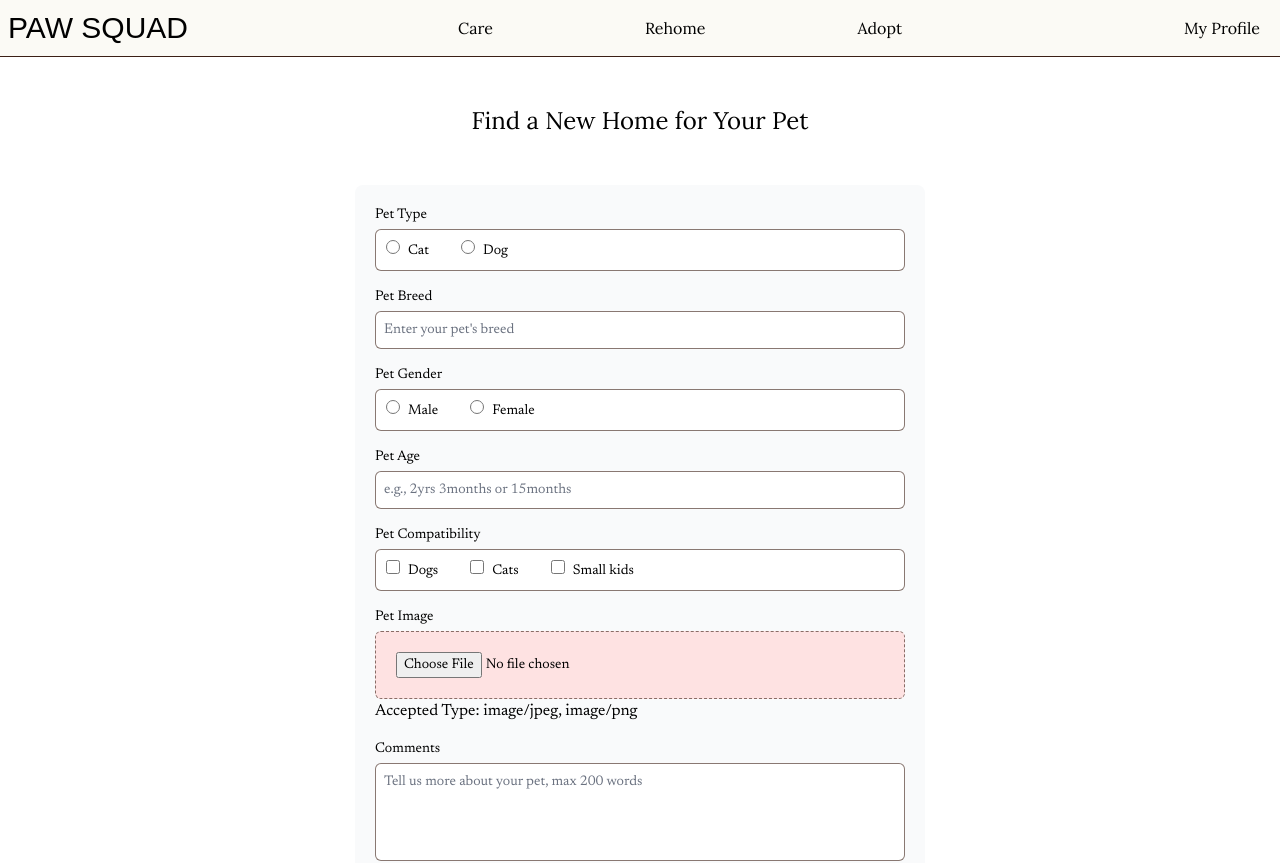
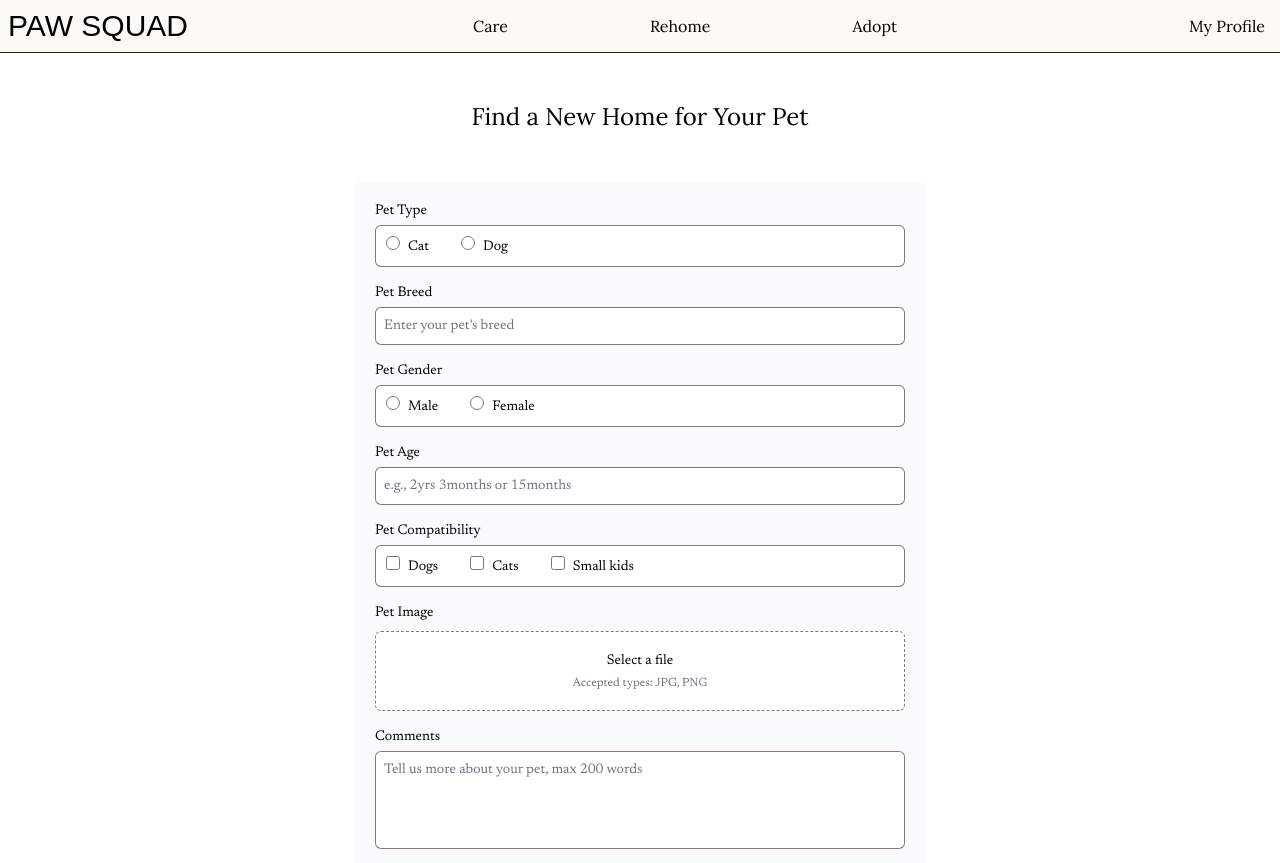
Before and after one commit to barbaraeguche/pawsitive, a Next.js app: page /rehome in a window 1280 px wide. Shown: the top 863 px of the page. Built offline with nearby package versions, Linux system fonts and the light colour scheme; a web font is replaced by a local one.

Commit message:
semi done with rehome form

```diff
--- a/src/app/care/page.tsx
+++ b/src/app/care/page.tsx
@@ -29,20 +29,16 @@ export default function CarePage() {
 
 			<Tabs defaultValue="cats">
 				<TabsList className="w-full mb-4">
-					<TabsTrigger value="cats" className="w-1/2 text-[15px]">Cats</TabsTrigger>
-					<TabsTrigger value="dogs" className="w-1/2 text-[15px]">Dogs</TabsTrigger>
+					<TabsTrigger value="cats" className="w-1/2 text-[15px] data-[state=active]:border data-[state=active]:border-brown-80 transition-colors">Cats</TabsTrigger>
+					<TabsTrigger value="dogs" className="w-1/2 text-[15px] data-[state=active]:border data-[state=active]:border-brown-80 transition-colors">Dogs</TabsTrigger>
 				</TabsList>
 
 				<TabsContent value="cats">
-					<div className="grid gap-y-1.5">
 					<CardWrapper array={catCare}/>
-					</div>
 				</TabsContent>
 
 				<TabsContent value="dogs">
-					<div className="grid gap-y-1.5">
 					<CardWrapper array={dogCare}/>
-					</div>
 				</TabsContent>
 			</Tabs>
 
@@ -59,8 +55,9 @@ function CardWrapper({ array }: {
 	array: { title: string, content: string }[]
 }) {
 	return (
-		array.map((section, index) => (
-			<Card key={index}>
+		<div className="grid gap-y-1.5">
+			{array.map((section, index) => (
+				<Card key={index} className="border border-brown-80">
 					<CardHeader>
 						<CardTitle className="tracking-widest">{section.title}</CardTitle>
 					</CardHeader>
@@ -68,6 +65,7 @@ function CardWrapper({ array }: {
 						<p>{section.content}</p>
 					</CardContent>
 				</Card>
-		))
+			))}
+		</div>
 	);
 }
--- a/src/app/page.tsx
+++ b/src/app/page.tsx
@@ -10,7 +10,7 @@ import TestimonialWrapper from '@/ui/home/testimonials';
 
 export default function RootPage() {
 	return (
-		<div className="space-y-32 !mt-12 !mb-32">
+		<div className="space-y-24 !mt-12 !mb-32">
 			{/* banner */}
 			<section className="flex gap-x-16 mx-auto max-w-[1470px]">
 				<div className="blob-outline flex space-x-1">
--- a/src/components/footer.tsx
+++ b/src/components/footer.tsx
@@ -2,7 +2,7 @@ import { lora } from '@/ui/fonts';
 
 export default function Footer() {
 	return (
-		<footer className={`${lora.className} text-center p-2 border-t-1 border-t-brown-100 bg-dough`}>
+		<footer className={`${lora.className} text-center p-2 border-t border-t-brown-100 bg-dough`}>
 			<span>&copy; 2024 Paw Squad. All Rights Reserved.</span>
 		</footer>
 	);
--- a/src/components/header.tsx
+++ b/src/components/header.tsx
@@ -9,7 +9,7 @@ const links = [
 
 export default function Header() {
 	return (
-		<header className={`${lora.className} z-50 flex items-center justify-between p-2 sticky top-0 border-b-1 border-b-brown-100 bg-dough backdrop-blur`}>
+		<header className={`${lora.className} z-50 flex items-center justify-between p-2 sticky top-0 border-b border-b-brown-100 bg-dough backdrop-blur`}>
 			<h1 className={`${croissantOne.className} text-3xl`}>
 				<Link href="/">PAW SQUAD</Link>
 			</h1>
@@ -18,14 +18,14 @@ export default function Header() {
 				{links.map(link => (
 					<Link key={link.name}
 					      href={link.href}
-					      className="py-2 px-3 hover:bg-brown-80 active:bg-brown hover:text-dough rounded-lg transition-colors"
+					      className="px-1.5 py-0.5 border-x border-transparent hover:border-brown rounded-lg transition-colors"
 					>
             {link.name}
           </Link>
 				))}
 			</nav>
 
-			<span className="py-2 px-3 hover:bg-brown-80 active:bg-brown hover:text-dough rounded-lg transition-colors">
+			<span className="px-1.5 py-0.5 border-x border-transparent hover:border-brown rounded-lg transition-colors">
 				<Link href="/account">My Profile</Link>
 			</span>
 		</header>
--- a/src/ui/rehome/rehome-form.tsx
+++ b/src/ui/rehome/rehome-form.tsx
@@ -127,17 +127,19 @@ export default function Form() {
 
 					{/* pet image */}
 					<div>
-						<label htmlFor="image" className="mb-1 block text-sm">Pet Image</label>
-						<div>
-							<span className="sr-only">Select pet image</span>
+						<label htmlFor="image" className="mb-2 block text-sm">Pet Image</label>
+						<div className="relative h-20 rounded-md border-[1.75px] border-dashed border-brown-80 bg-white">
 							<Input id="image"
 							       name="image"
 							       type="file"
 							       accept="image/jpeg, image/png"
-							       className="border-1 border-dashed p-5 bg-red-100"
+							       className="hidden"
 							/>
-
-							<span>Accepted Type: image/jpeg, image/png</span>
+							{/* centered label content */}
+							<label htmlFor="image" className="absolute inset-0 flex flex-col items-center justify-center cursor-pointer">
+								<p className="text-sm">Select a file</p>
+								<span className="mt-1 text-xs text-gray-500">Accepted types: JPG, PNG</span>
+							</label>
 						</div>
 					</div>
 
--- a/tailwind.config.ts
+++ b/tailwind.config.ts
@@ -11,9 +11,6 @@ export default {
   ],
   theme: {
   	extend: {
-			borderWidth: {
-				1: '1px'
-			},
   		borderRadius: {
   			lg: 'var(--radius)',
   			md: 'calc(var(--radius) - 2px)',
```
Lines whose indentation alone changed are shown as unchanged.
